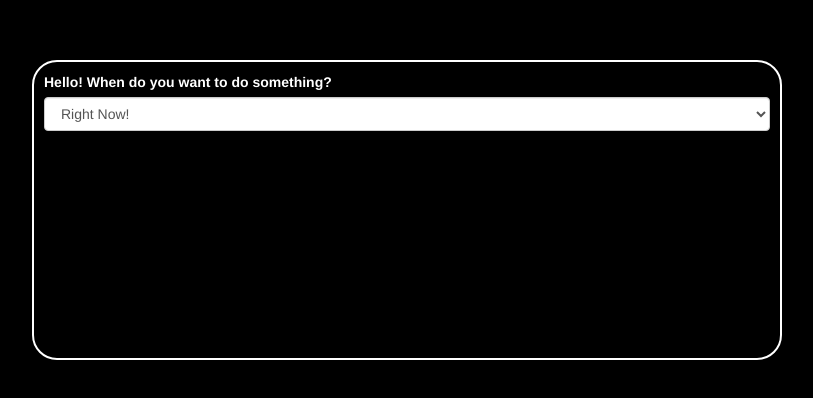
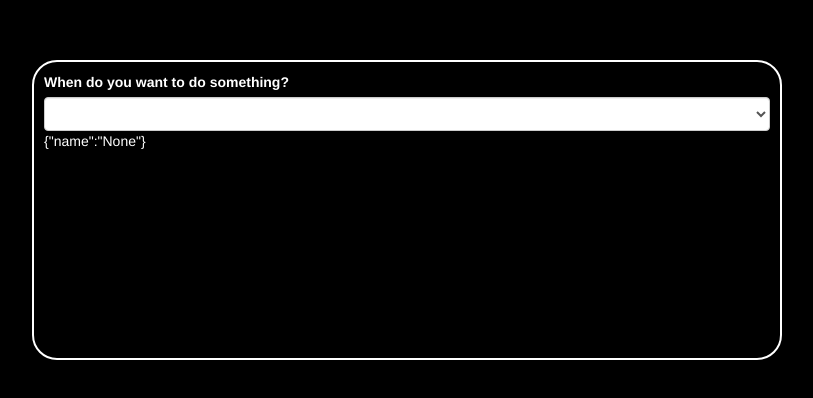
Before and after one commit to nfeliciano/rightnow, a plain HTML site: page app/templates/index.html at #!/form/time in a window 1280 px wide. Shown: the part 140-538 px from the top of the page, without its empty margins (233-1046 px from the left). Drawn offline with nearby package versions, Linux system fonts and the light colour scheme; some packages are replaced by stand-ins of ours.

Commit message:
having difficulty

```diff
--- a/app/static/js/formController.js
+++ b/app/static/js/formController.js
@@ -1,11 +1,20 @@
 rightnow.controller('formController', function($scope) {
   $scope.formData = {};
+  $scope.selectedTime = { name: 'None' };
+
+  $scope.times = [
+    { name: 'Right Now!' },
+    { name: 'Later Tonight' },
+    { name: 'Tomorrow' },
+    { name: 'This Friday' },
+    { name: 'This Saturday' }
+  ];
 
   $scope.findEvent = function() {
     alert('FIND SOMETHING');
   }
 
   $scope.timeSelected = function() {
-    alert('selected time');
+    console.log($scope.selectedTime)
   }
 });
--- a/app/static/partials/form-time.html
+++ b/app/static/partials/form-time.html
@@ -1,10 +1,9 @@
 <fieldset class="form-group">
-  <label for="timeSelect">Hello! When do you want to do something?</label>
-  <select class="form-control" id="timeSelect" ng-change="timeSelected()">
-    <option>Right Now!</option>
-    <option>Later today</option>
-    <option>Tomorrow</option>
-    <option>This Friday</option>
-    <option>This Saturday</option>
+  <label for="timeSelect">{{haha}} When do you want to do something?</label>
+  <select class="form-control" id="timeSelect"
+    ng-model="selectedTime"
+    ng-options="time.name for time in times track by time.name"
+    ng-change="timeSelected()">
   </select>
+  {{ selectedTime }}
 </fieldset>
```
